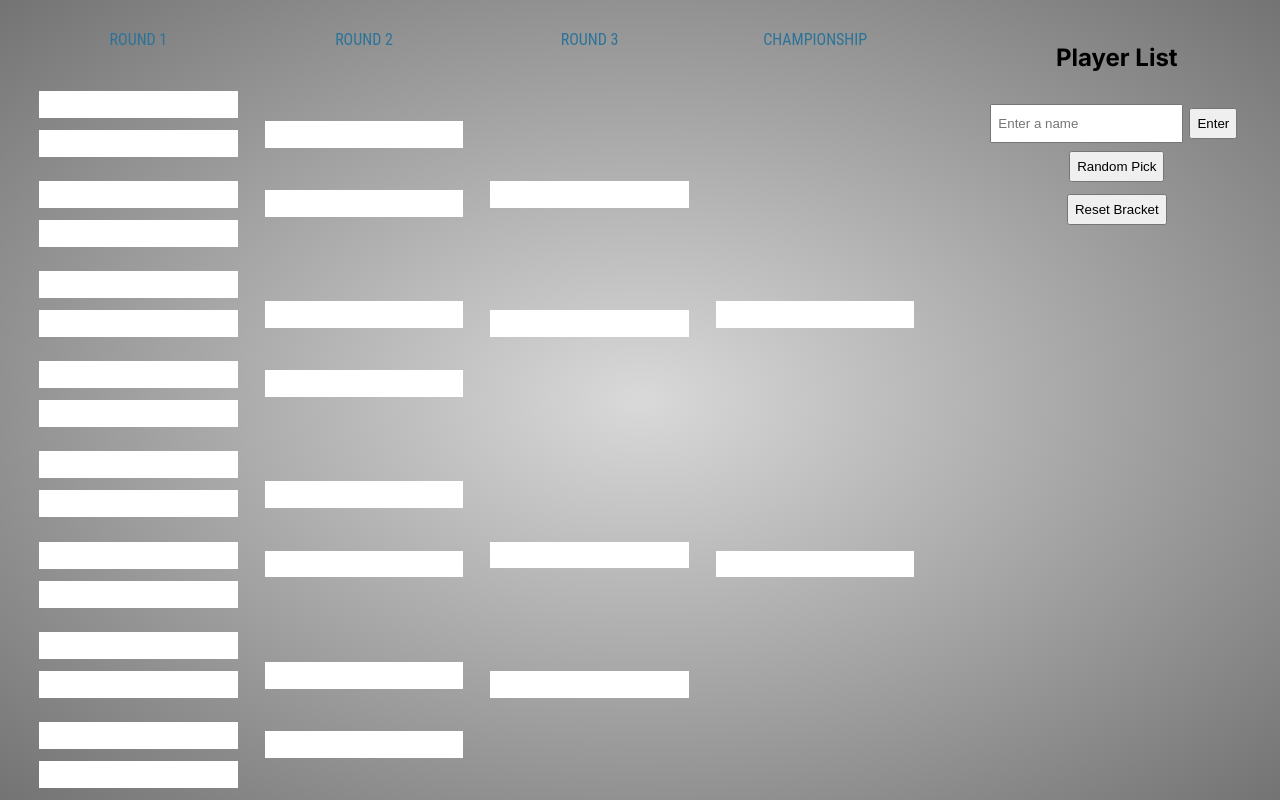
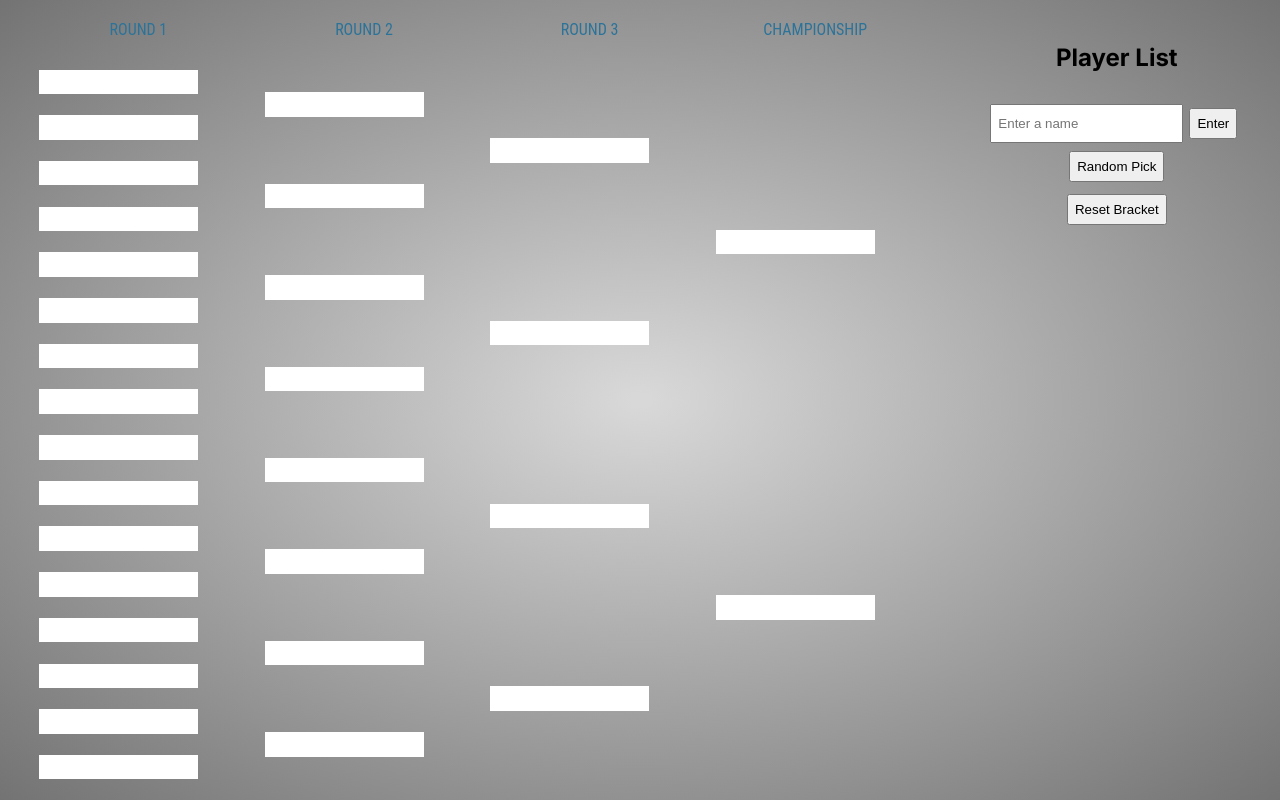
Before and after one commit to Crusik/tourney-selector, a Next.js app: page / in a window 1280 px wide. Built offline with nearby package versions, Linux system fonts and the light colour scheme.

Commit message:
More CSS changes

```diff
--- a/src/app/Bracket.css
+++ b/src/app/Bracket.css
@@ -4,12 +4,14 @@ body {font-family: 'Istok Web', sans-serif;}
 /* .container {align-items: center; height: 100%;} */
 /* .round {display:flex;flex-direction:column;} */
 .score {float: right;color: #2C7399;font-weight: bold;font-family: 'Roboto Condensed', sans-serif;}
-.round-details {font-family: 'Roboto Condensed', sans-serif; color: #2C7399;text-transform: uppercase;text-align: center;padding: 15% 0;}
+.round-details {font-family: 'Roboto Condensed', sans-serif; color: #2C7399;text-transform: uppercase;text-align: center;padding: 20px 0;}
 .round {
+  margin-bottom: 10px;
   height: 100%;
   display: flex;
   flex-direction: column;
   justify-content: space-evenly;
+  width: 80%;
 }
 
 /* .matchup {
--- a/src/app/Matchup.scss
+++ b/src/app/Matchup.scss
@@ -1,14 +1,45 @@
 .matchup {
     display: flex;
     flex-direction: column;
-    justify-content: space-evenly;
+    justify-content: space-around;
     flex: 1;
 
     .team {
         background-color: white;
         display: flex;
-        justify-content: space-evenly;
-        margin: 0;
+        justify-content: space-around;
+
+        .player {
+            // height: 20%;
+            // flex: 1;
+            // justify-content: space-around;
+            /* display: flex; */
+            padding: 3%;
+            // min-height: 10%;
+            font-size: small;
+        }
+    }
+}
+
+@media (max-height: 500px) {
+    .matchup {
+        .team {
+            .player {
+                padding: 0;
+            }
+        }
+    }
+}
+@media (max-height: 400px) {
+    .matchup {
+        .team {
+            .player {
+                // height: 10px;
+                // justify-content: unset;
+                // width: 20px;
+                // font-size: 8px;
+            }
+        }
     }
 }
 
--- a/src/app/Player.css
+++ b/src/app/Player.css
@@ -6,14 +6,14 @@
     margin: 2px;
 } */
 
-.player{
+/* .player{ */
     /* display: flex; */
-    padding: 3%;
-    min-height: 10%;
-    font-size: small;
+    /* padding: 3%; */
+    /* min-height: 10%; */
     /* margin: auto 0; */
-    width: 100%;
-}
+    /* font-size: small; */
+    /* width: 100%; */
+/* } */
 
 /* .player-name {
     width: 80%;
```
